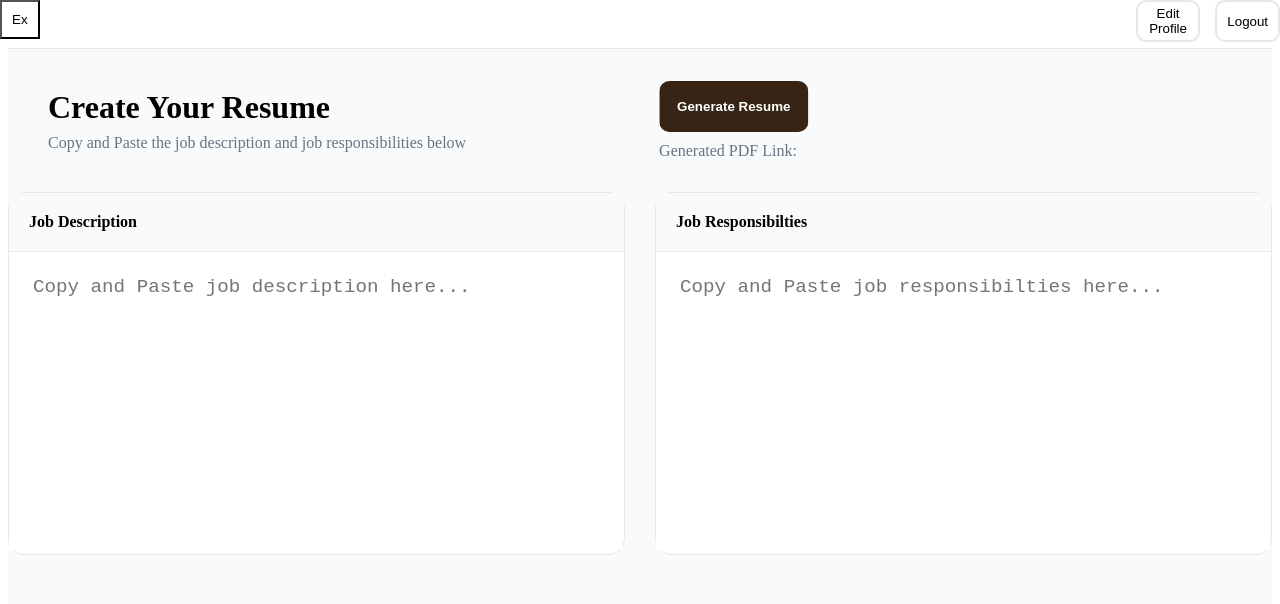
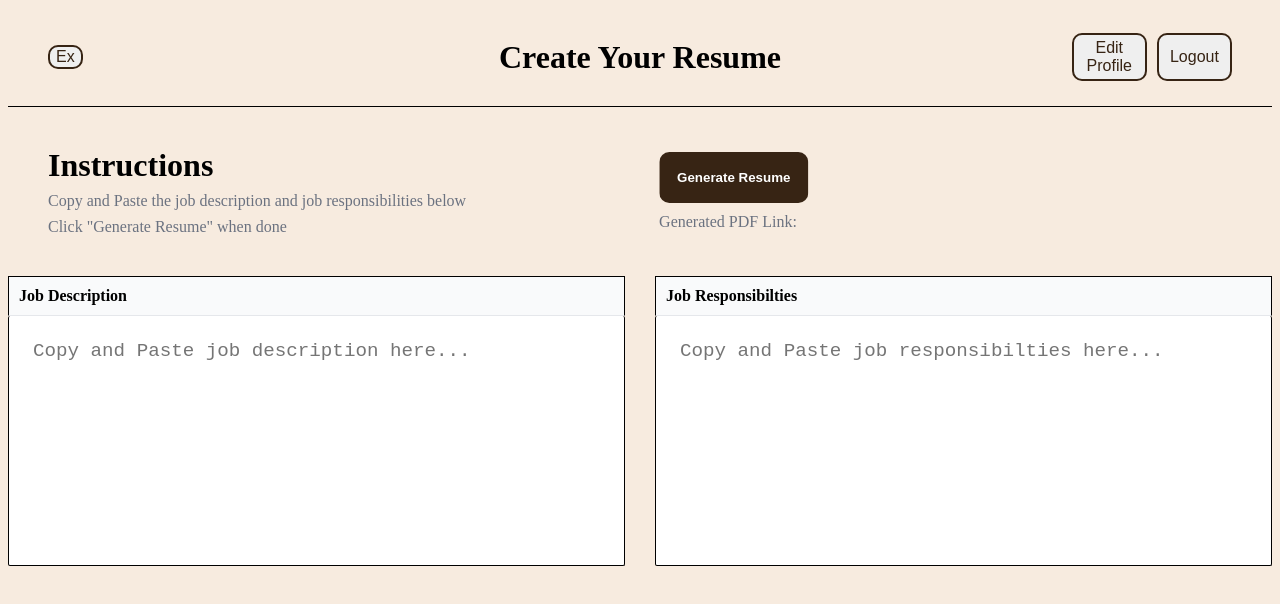
Before and after one commit to AdamPostMontjoie/Resumefy, a React app in the folder frontend/: page /resumegeneration in a window 1280 px wide. Shown: the top 604 px of the page. Built offline with nearby package versions, Linux system fonts and the light colour scheme; no server answers; sample sign-in values are in the browser's storage; the HTML template or start-up script is replaced by a standard one.

Commit message:
Added color scheme to ResumeGenerator page and fixed small visual issues. Changed title font on Profile page.

```diff
--- a/frontend/src/routes/Home/App.css
+++ b/frontend/src/routes/Home/App.css
@@ -21,7 +21,8 @@
   color: #372414;
   font-weight: 500;
   font-size: 1rem;
-  transition: color 0.2s
+  transition: color 0.2s;
+  cursor: pointer;
 }
 
 .navLink:hover {
--- a/frontend/src/routes/ProfileCreation/ProfileCreation.css
+++ b/frontend/src/routes/ProfileCreation/ProfileCreation.css
@@ -27,6 +27,7 @@
   color: #111827;
   font-size: 2.25rem;
   font-weight: 700;
+  font-family: 'Arial', Helvetica, sans-serif;
   text-align: center;
   letter-spacing: -0.02em;
 }
@@ -95,6 +96,7 @@
   resize: vertical;
   min-height: 100px;
   font-size: 1rem;
+  resize: none;
   outline: none;
   transition: border-color 0.2s, box-shadow 0.2s;
 }
--- a/frontend/src/routes/ResumeGeneration/ResumeGeneration.css
+++ b/frontend/src/routes/ResumeGeneration/ResumeGeneration.css
@@ -1,10 +1,30 @@
-.top-right{
+div {
+  background-color: #F7EBDF;
+}
+
+body {
+  background-color: #F7EBDF;
+  overflow-x: hidden;
+}
+
+.top-right {
   position: absolute;
   top: 0;
   right: 0;
-  margin-top: 20;
 }
 
-textarea {
-  resize: none;
+.quickOptions {
+  text-decoration: none;
+  border-radius: 10px;
+  border-color: #3f4141;
+  border: 2px solid;
+  color: #372414;
+  font-weight: 500;
+  font-size: 1rem;
+  transition: color 0.2s;
+  cursor: pointer;
 }
+
+.quickOptions:hover {
+  background-color: #cecac8;
+}
--- a/frontend/src/routes/ResumeGeneration/ResumeGenerationPage.jsx
+++ b/frontend/src/routes/ResumeGeneration/ResumeGenerationPage.jsx
@@ -50,21 +50,26 @@ function ResumeGenerationPage(){
 
   return (
     <div>
-    <button onClick={() => { navigate('/')}} className="back-to-main">Ex</button>
-    <div style={{ minHeight: '100vh', backgroundColor: '#f8fafc' }}>
-      <div style={{ backgroundColor: 'white', borderBottom: '1px solid #e5e7eb', padding: '20px 40px', display: 'flex', justifyContent: 'space-between', alignItems: 'center' }}>
-        <div className="top-right" style={{ display: 'flex', gap: '15px' }}>
-          <button onClick={editProfile} style={{ width: '100%', padding: '4px', border: '2px solid #e5e7eb', borderRadius: '10px', background: 'white', marginBottom: '12px', cursor: 'pointer' }}>Edit Profile</button>
-          <button onClick={handleLogout} style={{ width: '100%', padding: '4px', border: '2px solid #e5e7eb', borderRadius: '10px', background: 'white', marginBottom: '12px', cursor: 'pointer' }}>Logout</button>
-          {/*<div onClick={editProfile} style={{ width: '45px', height: '45px', borderRadius: '12px', background: 'linear-gradient(135deg, #372414, #372414)', display: 'flex', alignItems: 'center', justifyContent: 'center', cursor: 'pointer', color: 'white', fontSize: '2.1rem' }}>🧛🏻‍♂️</div> 📝 */}
-        </div>
+
+    <div style={{ minHeight: '100vh', backgroundColor: '#F7EBDF' }}>
+
+    <div style={{display: 'flex', alignItems: 'center', justifyContent: 'space-between', padding: '25px 40px', borderBottom: '1px solid #000000ff'}}>
+      <button onClick={() => { navigate('/')}} className="quickOptions">Ex</button>
+      <h1 style={{ margin: 0, position: 'absolute', left: '50%', transform: 'translateX(-50%)' }}>Create Your Resume</h1>
+      <div style={{ display: 'flex', gap: '10px' }}>
+        <button onClick={editProfile} style={{ width: '100%', padding: '4px'}} className="quickOptions">Edit Profile</button>
+        <button onClick={handleLogout} style={{ width: '100%', padding: '4px'}} className="quickOptions">Logout</button>
       </div>
+    </div>
+    {/* Saved vampire button and edit icon below*/}
+    {/*<div onClick={editProfile} style={{ width: '45px', height: '45px', borderRadius: '12px', background: 'linear-gradient(135deg, #372414, #372414)', display: 'flex', alignItems: 'center', justifyContent: 'center', cursor: 'pointer', color: 'white', fontSize: '2.1rem' }}>🧛🏻‍♂️</div> 📝 */}
 
     <div style={{ position: 'relative', display: 'flex', alignItems: 'center', padding: '40px', maxWidth: '1400px', margin: '0 auto', width: '100%'}}>
 
       <div style={{ display: 'flex', flexDirection: 'column', alignItems: 'flex-start', gap: '8px' }}>
-        <h2 style={{ fontSize: '2rem', fontWeight: 700, margin: 0 }}> Create Your Resume </h2>
+        <h2 style={{ fontSize: '2rem', fontWeight: 700, margin: 0 }}> Instructions </h2>
         <p style={{ color: '#6b7280', margin: 0 }}> Copy and Paste the job description and job responsibilities below </p>
+        <p style={{ color: '#6b7280', margin: 0 }}> Click "Generate Resume" when done </p>
       </div>
 
       <div style={{position: 'absolute', left: '54%', transform: 'translateX(-50%)'}}>
@@ -76,14 +81,14 @@ function ResumeGenerationPage(){
 
     <div style={{ display: 'flex', gap: '30px' }}>
 
-      <div style={{ flex: 1, backgroundColor: 'white', borderRadius: '16px', border: '1px solid #e5e7eb'}}>
-        <div style={{ padding: '20px', borderBottom: '1px solid #e5e7eb', backgroundColor: '#f9fafb', fontWeight: '600'}}>Job Description</div>
-          <textarea value={jobDesc} onChange={(e) => setJobDesc(e.target.value)} placeholder="Copy and Paste job description here..." style={{ resize: "none", width: '92%', minHeight: '250px', border: 'none', padding: '24px', fontSize: '1.2rem'}} />
+      <div style={{ flex: 1}}>
+        <div style={{ padding: '10px', borderBottom: '1px solid #e5e7eb', borderLeft: '1px solid #000000ff', borderRight: '1px solid #000000ff', borderTop: '1px solid #000000ff', backgroundColor: '#f9fafb', fontWeight: '600'}}>Job Description</div>
+          <textarea value={jobDesc} onChange={(e) => setJobDesc(e.target.value)} placeholder="Copy and Paste job description here..." style={{ resize: "none", width: '100%', minHeight: '250px', backgroundColor: 'white', borderRadius: '2px', borderLeft: '1px solid #000000ff', borderRight: '1px solid #000000ff', borderBottom: '1px solid #000000ff', borderTop: 'none', boxSizing: 'border-box', padding: '24px', fontSize: '1.2rem'}} />
       </div>
 
-      <div style={{ flex: 1, backgroundColor: 'white', borderRadius: '16px', border: '1px solid #e5e7eb' }}>
-        <div style={{ padding: '20px', borderBottom: '1px solid #e5e7eb', backgroundColor: '#f9fafb', fontWeight: '600'}}>Job Responsibilties</div>
-          <textarea value={jobResp} onChange={(e) => setJobResp(e.target.value)} placeholder="Copy and Paste job responsibilties here..." style={{ resize: "none", width: '92%', minHeight: '250px', border: 'none', padding: '24px', fontSize: '1.2rem'}} />
+      <div style={{ flex: 1}}>
+        <div style={{ padding: '10px', borderBottom: '1px solid #e5e7eb', borderLeft: '1px solid #000000ff', borderRight: '1px solid #000000ff', borderTop: '1px solid #000000ff', backgroundColor: '#f9fafb', fontWeight: '600'}}>Job Responsibilties</div>
+          <textarea value={jobResp} onChange={(e) => setJobResp(e.target.value)} placeholder="Copy and Paste job responsibilties here..." style={{ resize: "none", width: '100%', minHeight: '250px', backgroundColor: 'white', borderRadius: '2px', borderLeft: '1px solid #000000ff', borderRight: '1px solid #000000ff', borderBottom: '1px solid #000000ff', borderTop: 'none', boxSizing: 'border-box', padding: '24px', fontSize: '1.2rem'}} />
       </div>
 
     </div>
```
